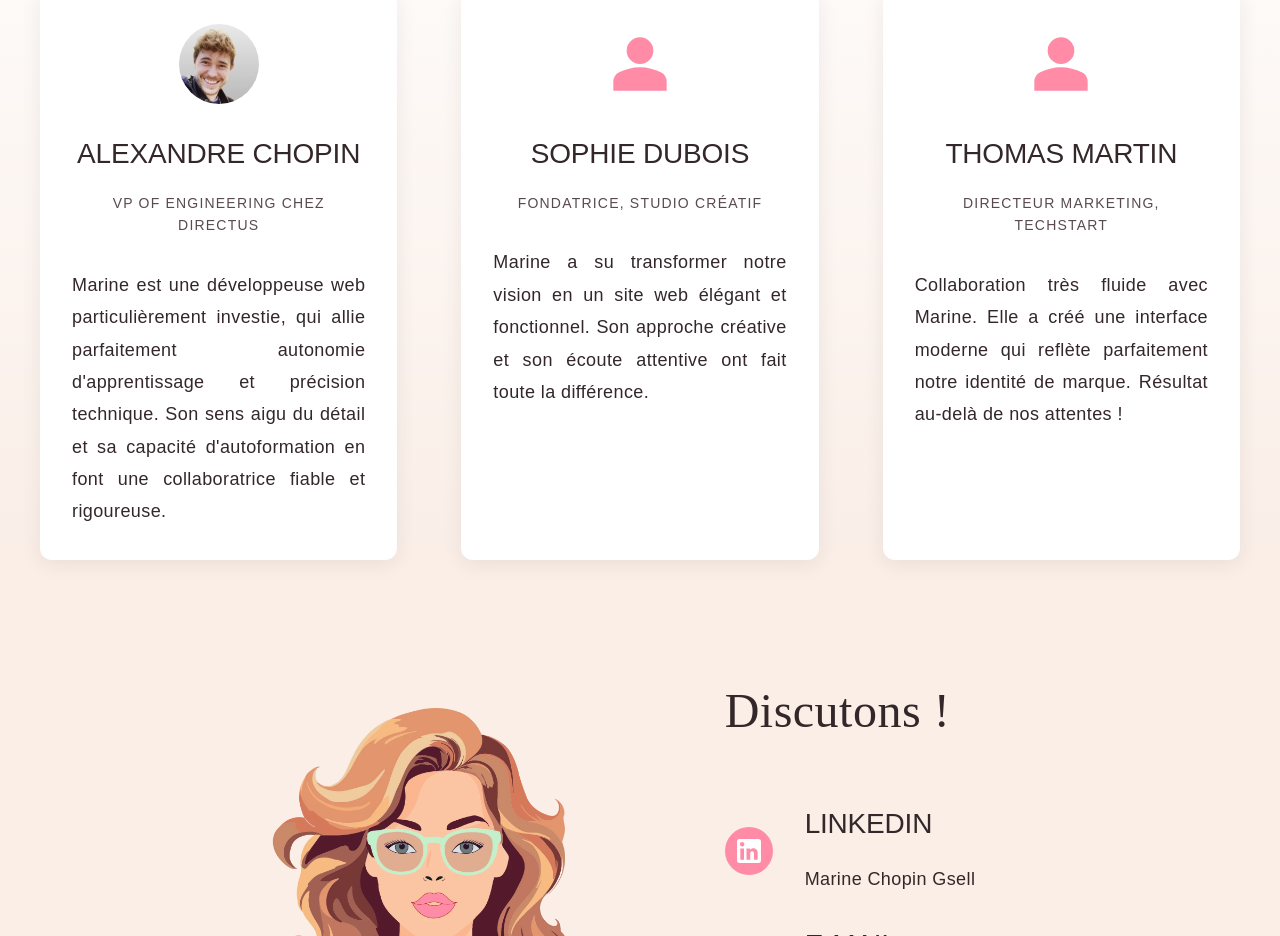
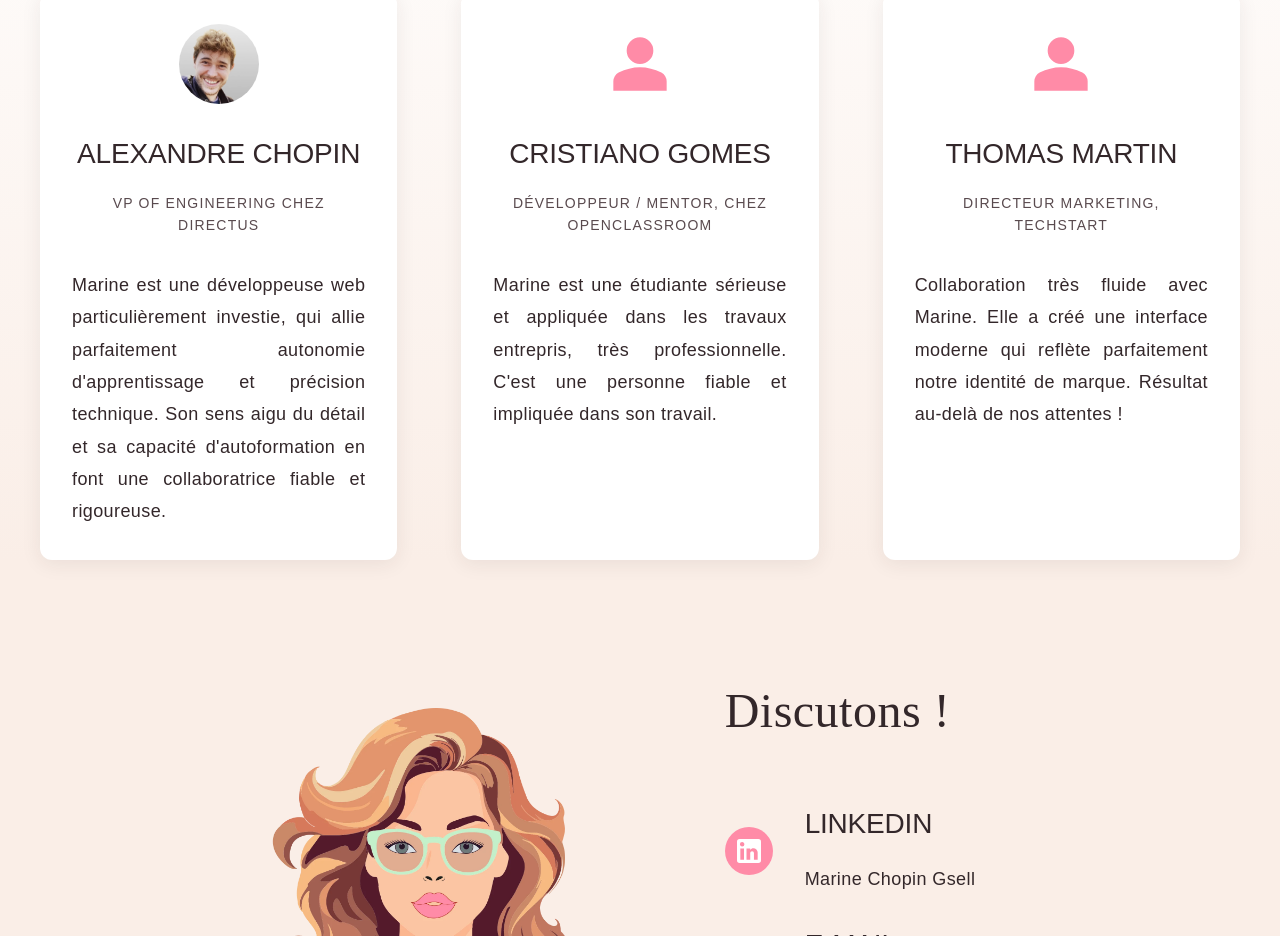
Before and after one commit to MarineGsell/marine-webdev, a Nuxt app: page / in a window 1280 px wide. Shown: the part 4567-5503 px from the top of the page. Built offline with nearby package versions, Linux system fonts and the light colour scheme.

Commit message:
opinions

```diff
--- a/data/opinions.js
+++ b/data/opinions.js
@@ -10,12 +10,12 @@ const opinions = [
     },
     {
         "id": 2,
-        "name": "Sophie Dubois",
-        "job": "Fondatrice, Studio Créatif",
+        "name": "Cristiano Gomes",
+        "job": "Développeur / Mentor, chez openclassroom",
         "src": "",
-        "alt": "",
-        "link": "",
-        "opinion":"Marine a su transformer notre vision en un site web élégant et fonctionnel. Son approche créative et son écoute attentive ont fait toute la différence."
+        "alt": "Cristiano Gomes",
+        "link": "https://www.linkedin.com/in/cristiano-gomes-143478145/",
+        "opinion":"Marine est une étudiante sérieuse et appliquée dans les travaux entrepris, très professionnelle. C'est une personne fiable et impliquée dans son travail."
     },
     {
         "id": 3,
```
Also changed, not shown: public/cristiano-gomes.webp (added).
